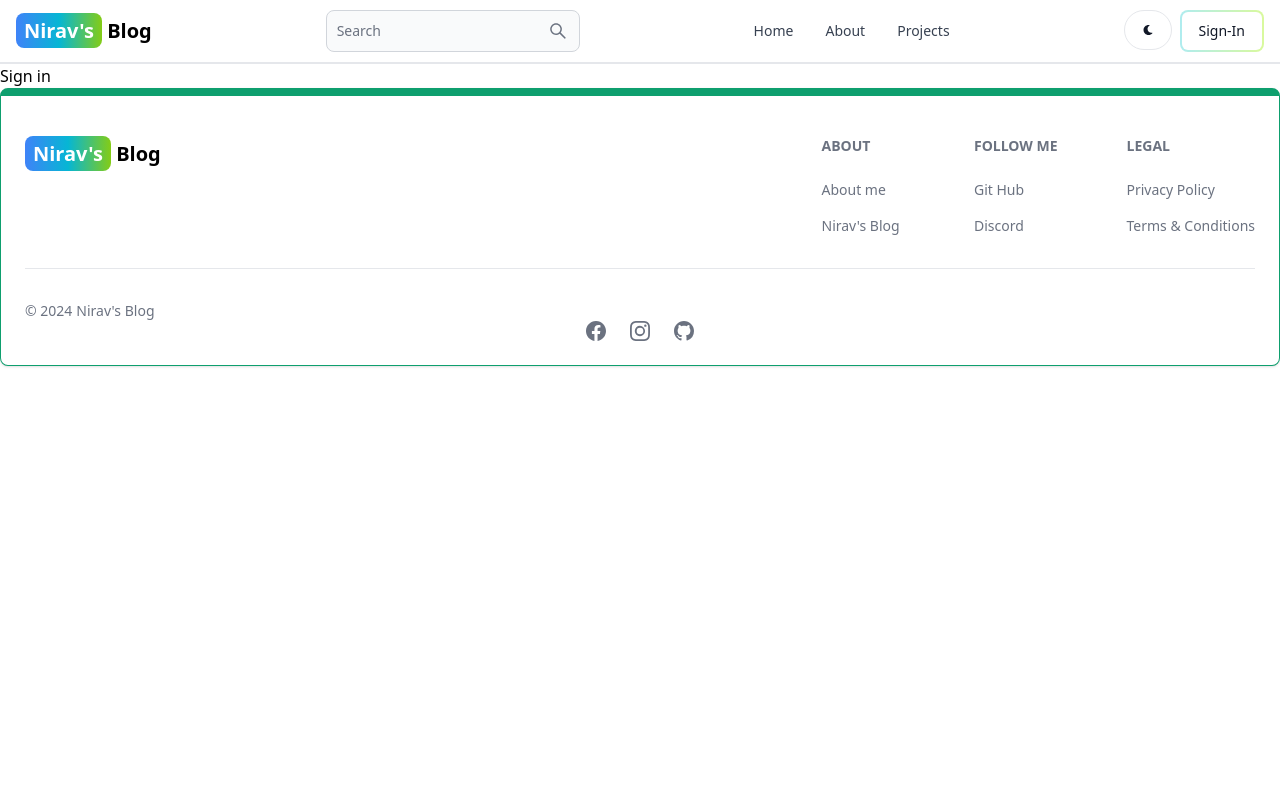
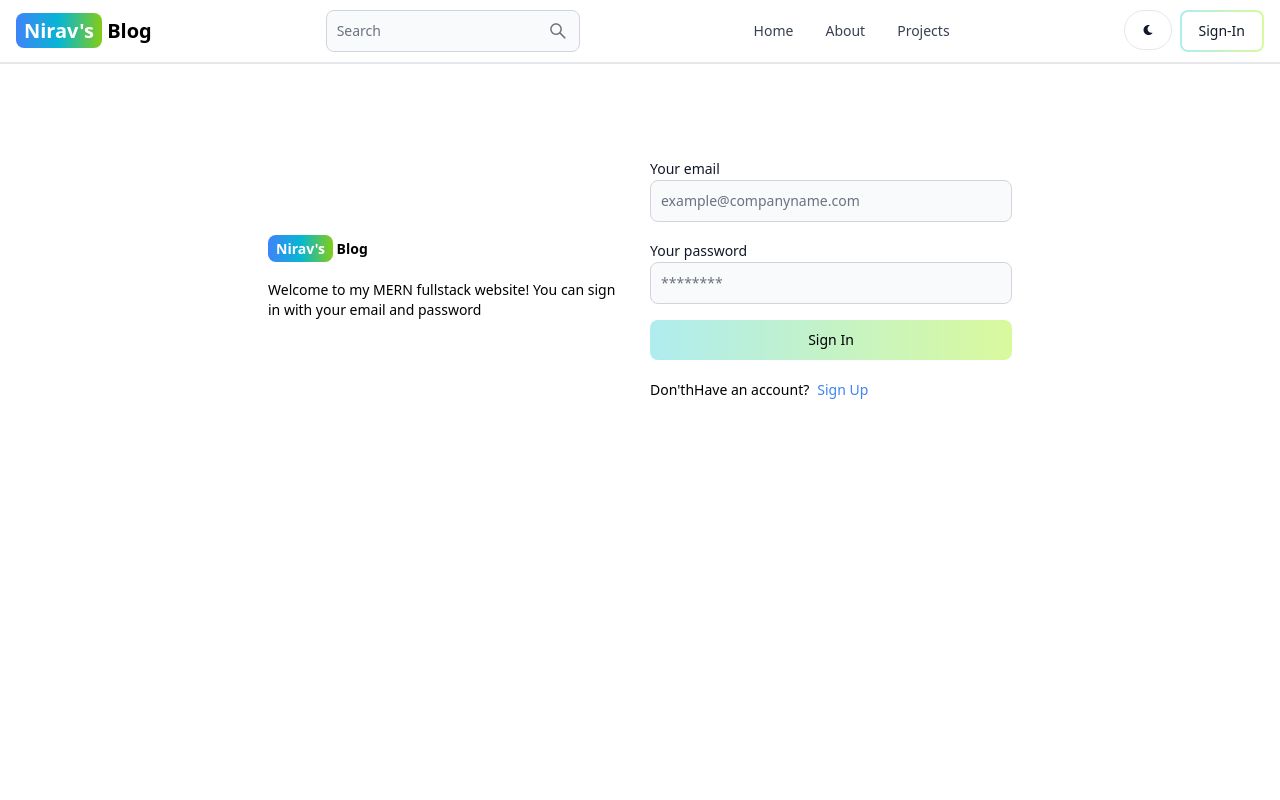
Before and after one commit to nrpatel370/mernBlog, a React (Vite) app in the folder client/: page /sign-in in a window 1280 px wide. Shown: the top 800 px of the page. Built offline with nearby package versions, Linux system fonts and the light colour scheme.

Commit message:
completed signin page

```diff
--- a/client/src/pages/SignIn.jsx
+++ b/client/src/pages/SignIn.jsx
@@ -1,9 +1,108 @@
-import React from 'react'
+import { Alert, Button, Label, Spinner, TextInput } from 'flowbite-react'
+import React, { useState } from 'react'
+import { Link, useNavigate} from 'react-router-dom'
 
 const SignIn = () => {
+
+  const [formData, setFormData] = useState({});
+  const [errorMessage, setErrorMessage] = useState(null);
+  const [loading, setLoading] = useState(false);
+  const navigate = useNavigate();
+
+  const handleChange = (event) => {
+    setFormData({
+      ...formData,
+      [event.target.id]: event.target.value.trim()
+  });
+  }
+
+  const handleSubmit = async (event) =>{
+    event.preventDefault();
+    if(!formData.password || !formData.email){
+      return setErrorMessage('Please fill out all fields');
+    }
+    try{
+      setLoading(true);
+      setErrorMessage(null);
+      const res = await fetch('api/auth/signin', {
+        method: 'POST',
+        headers: {'Content-Type': 'application/json'},
+        body: JSON.stringify(formData)
+      });
+      const data = await res.json();
+      if(data.success === false){
+        return setErrorMessage(data.message);
+      }
+      setLoading(false);
+      if(res.ok){
+        navigate('/');
+      }
+    }catch(err){
+      setErrorMessage(err.message);
+      setLoading(false);
+    }
+  }
+
   return (
-    <div>
-      Sign in
+    <div className='min-h-screen mt-20'>
+      <div className='flex p-3 max-w-3xl mx-auto flex-col md:flex-row md:items-center gap-5'>
+        <div className='flex-1'>
+          <Link to="/" className='text-sm font-bold dark:text-white text-4xl' >
+            <span className='px-2 py-1 bg-gradient-to-r
+              from-blue-500 via-cyan-500 to-lime-500 rounded-lg text-white '>
+                Nirav's</span> Blog
+          </Link>
+          <p className='text-sm mt-5'>
+            Welcome to my MERN fullstack website! You can sign in with your email and password
+          </p>
+        </div>
+
+        <div className='flex-1'>
+          <form className='flex flex-col gap-4' onSubmit={handleSubmit}>
+            <div>
+              <Label value="Your email"/>
+              <TextInput
+                type='email'
+                placeholder='example@companyname.com'
+                id='email'
+                onChange={handleChange}
+                />
+            </div>
+
+            <div>
+              <Label value="Your password"/>
+              <TextInput
+                type='password'
+                placeholder='********'
+                id='password'
+                onChange={handleChange}
+                />
+            </div>
+
+            <Button gradientDuoTone='tealToLime' type='submit' className='text-gray bold' disabled={loading}>{
+              loading ? (
+              <>
+                <Spinner size='sm'/>
+                <span className='pl-3'>Loading...</span>
+              </> ) : 'Sign In'
+              }</Button>
+          </form>
+
+          <div className='flex gap-2 text-sm mt-5'>
+            <span>Don'thHave an account?</span>
+            <Link to="/sign-up" className='text-blue-500'>Sign Up</Link>
+          </div>
+
+          {
+            errorMessage && (
+              <Alert className='mt-5' color='failure'>
+                {errorMessage}
+              </Alert>
+            )
+          }
+        </div>
+
+      </div>
     </div>
   )
 }
```
